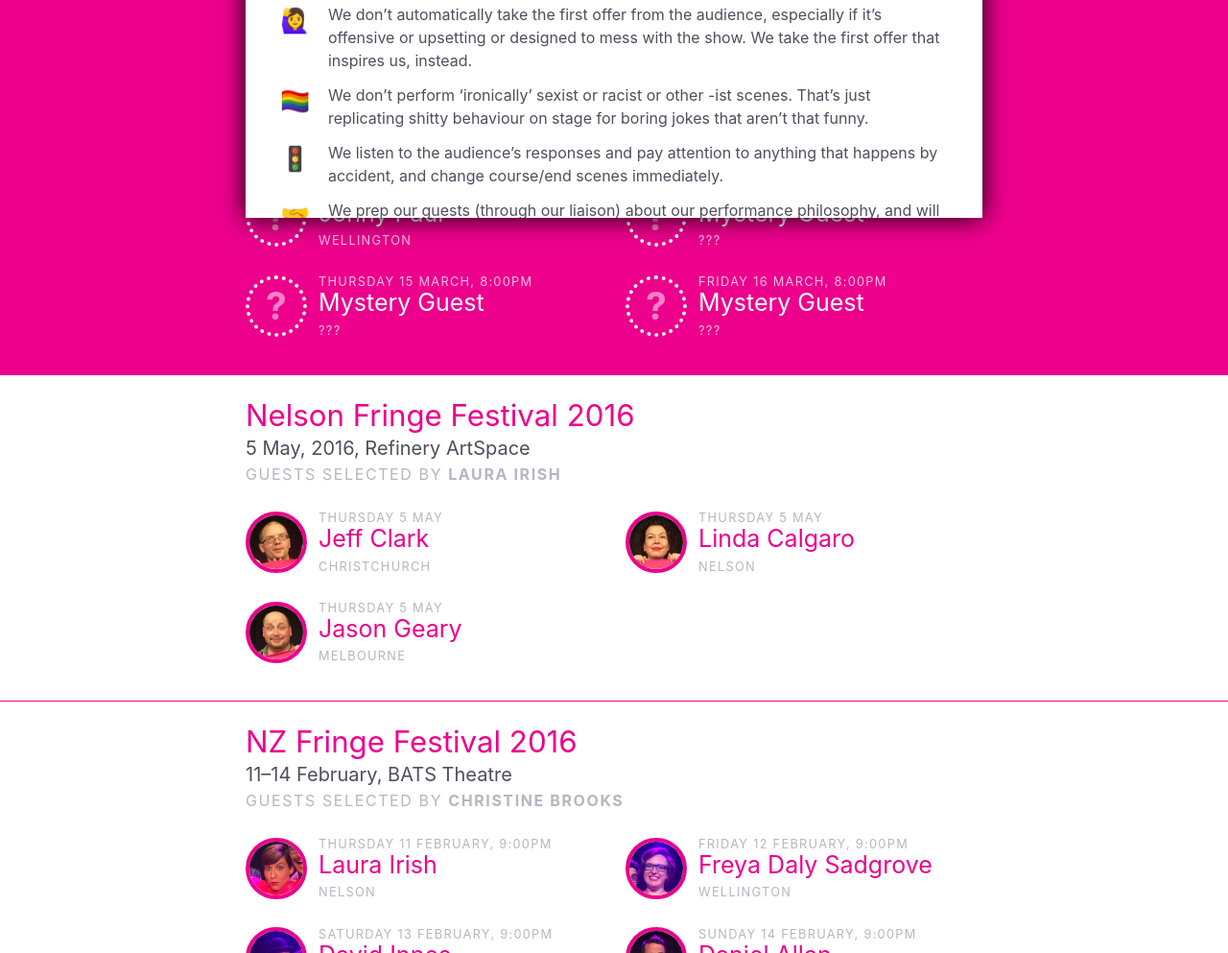
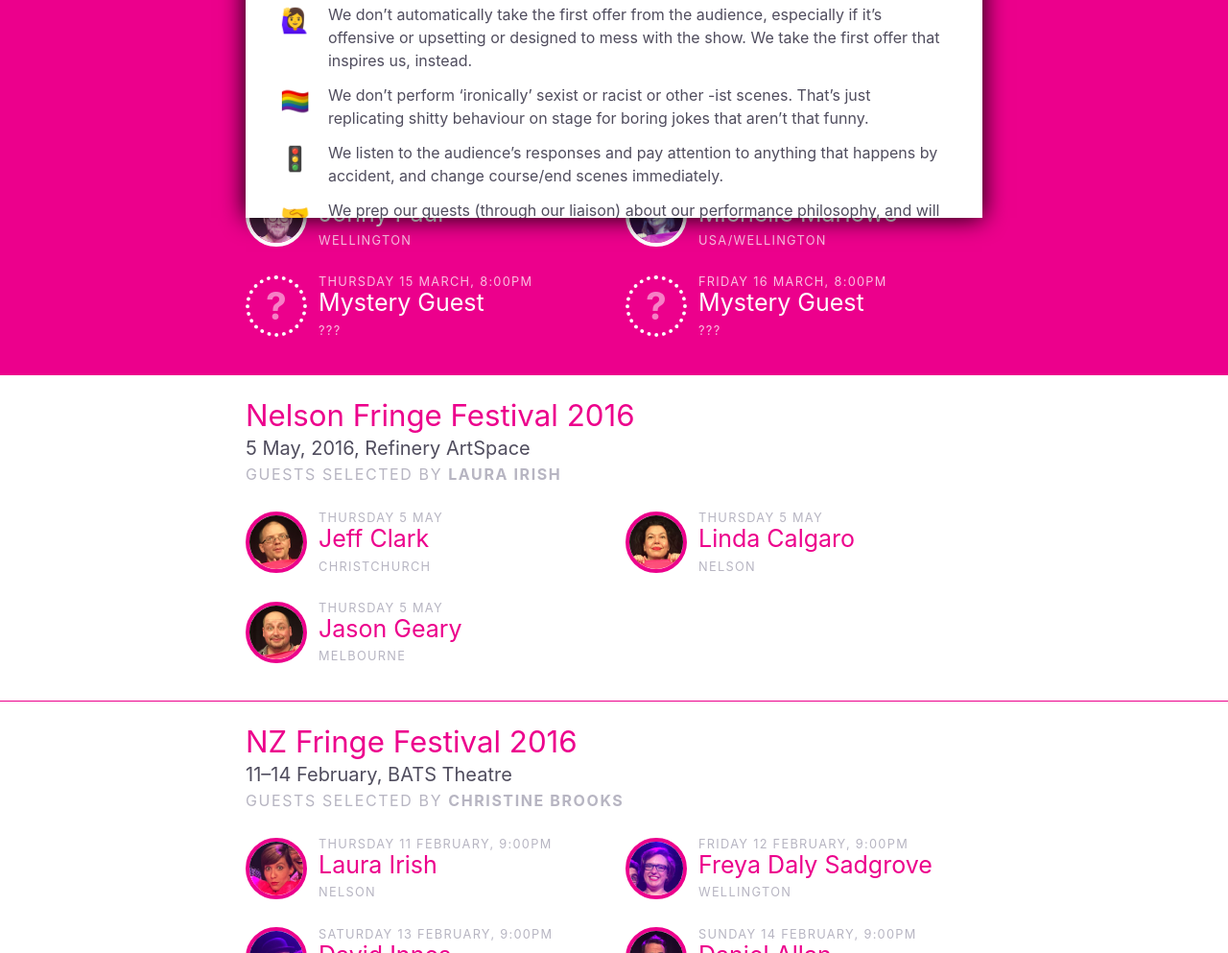
Before and after one commit to fauxparse/awkwardthreesome.nz, a plain HTML site: page index.html in a window 1280 px wide. Shown: the part 1349-2342 px from the top of the page at 96% size. Drawn offline with Linux system fonts and the light colour scheme; a web font is replaced by a local one.

Commit message:
add Michelle

```diff
--- a/index.html
+++ b/index.html
@@ -111,7 +111,9 @@
       <a class="button buy-tickets" href="https://fringe.co.nz/programme/event?awkward-threesome/1E03C1B4-F349-4E20-9F53-464D1BC39ADF">Buy tickets</a>
       <ul class="shows">
         <li class="show">
-          <div class="portrait"></div>
+          <div class="portrait">
+            <img src="images/guests/jonny.jpg" alt="Jonny Paul">
+          </div>
           <div class="performer">
             <div class="date">Tuesday 13 March, 8:00pm</div>
             <div class="name">Jonny Paul</div>
@@ -119,11 +121,13 @@
           </div>
         </li>
         <li class="show">
-          <div class="portrait"></div>
+          <div class="portrait">
+            <img src="images/guests/michelle.jpg" alt="Michelle Marlowe">
+          </div>
           <div class="performer">
             <div class="date">Wednesday 14 March, 8:00pm</div>
-            <div class="name">Mystery Guest</div>
-            <div class="origin">???</div>
+            <div class="name">Michelle Marlowe</div>
+            <div class="origin">USA/Wellington</div>
           </div>
         </li>
         <li class="show">
```
Also changed, not shown: images/guests/michelle.jpg (added), 1 other file.
